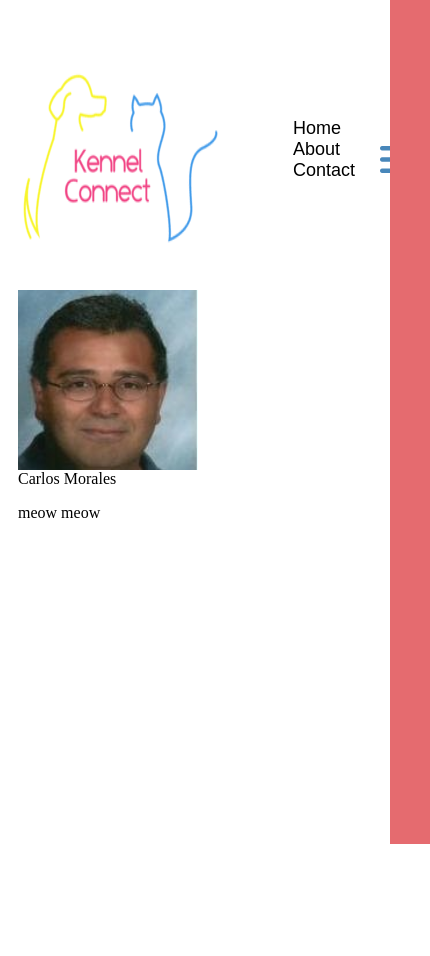
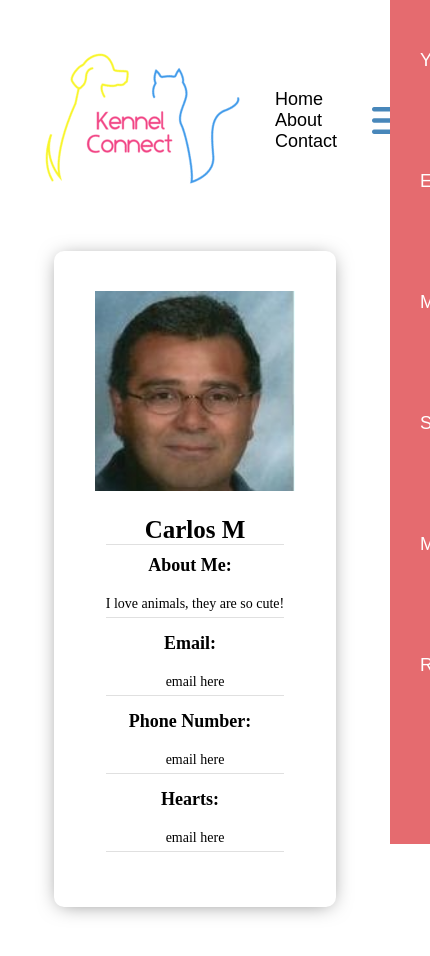
Before and after one commit to KatieC586/KennelConnect-Master, a plain HTML site: page Profile.html in a window 390 px wide. Shown: the whole page, 430 px wide, since content can reach past the window. Before the commit the page ends 844 px from the top, so only its background shows below. Drawn offline with Linux system fonts and the light colour scheme.

Commit message:
REDID RESPONSIVE PROFILE FINALLY.

```diff
--- a/Profile.html
+++ b/Profile.html
@@ -55,17 +55,21 @@
 </script>
 <!--add container fluid to be able to have the container change sizes when the screen size changes-->
 
-<div class="containerp">
-    <div class="card-container">
-        <img src="pics/carlos.jpg" src="carlos.jpg" alt="girl" width="180">
-        <div class="procontent">
-            <h7>Carlos Morales</h7>
-            <p>meow meow</p>
+<div class="wrapperpfp">
+    <div class="user-card">
+        <div class="user-card-ig">
+            <img src="pics/carlos.jpg" src="carlos.jpg" alt="girl" width="180">
+        </div>
+
+        <div class="user-card-info">
+            <h2>Carlos M</h2>
+            <p><span>About Me:</span> I love animals, they are so cute!</p>
+            <p><span>Email:</span> email here</p>
+            <p><span>Phone Number:</span> email here</p>
+            <p><span>Hearts:</span> email here</p>
         </div>
     </div>
 </div>
-
-
 
     </div><!--container-bottom-->
 </div><!--container-->
--- a/css/profile.css
+++ b/css/profile.css
@@ -7,19 +7,31 @@
     /*margin:10px;*/
     padding-bottom: 20px;
     margin-bottom:20px;
-    margin-top:50px;
+    /*margin-top:50px;*/
+    padding: 30px;
 }
+
+.KennelConnect{
+    width: 150px;
+}
+
 
 .navbar{
 margin: 30px auto;
+
 display: flex;
 align-items: center;
+justify-content: center;
 float:right;
 font-size:18px;
 font-family:Arial, Helvetica, sans-serif;
 
 }
-
+*{
+    margin:0;
+    padding:0;
+    box-sizing: border-box;
+}
 .ul{
     flex:1;
     text-align:right;
@@ -36,6 +48,7 @@ text-decoration:none;
 color: black;
 padding: 0 10px;
 position:relative;
+float: right;
 }
 
 bar ul li a::after{
@@ -60,13 +73,16 @@ bar ul li a:hover::after{
     position: static;
     float:left;
 }
-
+/*.navbar-icons{
+    margin-left:40px;
+}*/
 
 .search-box{
     width:45%;
     display:flex;
     padding-bottom: 1px solid #ddd;
     margin: 10px 0 30px;
+    text-decoration: #000;
 
 }
 .search-box img{
@@ -96,6 +112,10 @@ bar ul li a:hover::after{
     width:1000px;
     /*width: 861px border: 2px solid #000000;*/
     float:left;
+    /*border-left: 2px solid #4887BA;
+    border-right:#4887BA solid 2px;
+    border-bottom:#4887BA solid 2px;
+    border-top: #4887BA solid 2px;*/
 }
 #sideNav{
     width:250px;
@@ -107,6 +127,7 @@ bar ul li a:hover::after{
     z-index: 2;
     transition: .5s;
     }
+
 nav ul li{
     list-style: none;
     margin: 50px 20px;
@@ -116,11 +137,11 @@ nav ul li a{
     color: #fff;
     font-size:18px;
     font-family:Arial, Helvetica, sans-serif;
-    float:left;
+
 }
 #menuBtn{
     width:50px;
-    position:relative;
+    position:absolute;
     /*right:65px;
     top:35px;*/
     z-index:3;
@@ -135,15 +156,124 @@ text-align:center;
 
 }
 
+
+/*.left-column,.right-column{
+    flex-basis:50%;
+    }
+.right-column img{
+width:50%;
+float: right;
+}
+*/
+.clearfix:after {
+    text-decoration: none;
+    visibility: hidden;
+    display: block;
+    font-size: 0;
+    content: " ";
+    clear: both;
+    height: 0;
+    }
+    .clearfix { display: inline-block; }
+    * html .clearfix { height: 1%; }
+    .clearfix { display: block; }
+
   /*Homestyle css*/
 
 
 
-/*New info card start*/
+/*New info card start
+     margin-bottom: 15px;
+     padding-bottom: 5px;
+     border-bottom: 1px solid #e0e0e0;
+     (does the line dASH I RHINK
+*/
+.wrapperpfp{
+    display: flex;
+    justify-content: center;
+    align-items: center;
+    padding: 12%;
+}
 
+.user-card{
+    display: flex;
+    flex-direction: column;
+    align-items: center;
+    justify-content: center;
+    background-color: #fff;
+    border-radius: 10px;
+    padding: 40px;
+    width: 650px;
+    position: relative;
+    overflow: hidden;
+    box-shadow: 0 2px 20px -5px rgba(0,0,0,0.5);
+}
 
+.user-card-ig img{
+    width: 200px;
+    height: 200px;
+    object-fit: cover;
+}
 
+.user-card-info{
+    text-align: center;
+}
 
+.user-card-info h2{
+    font-size: 24px;
+    margin: 0;
+    margin-bottom: 10px;
+    border-bottom: 1px solid #e0e0e0;
+}
+
+.user-card-info p{
+    font-size: 14px;
+    margin-bottom: 15px;
+    padding-bottom: 5px;
+    border-bottom: 1px solid #e0e0e0;
+}
+
+.user-card-info p span{
+    font-weight: 700;
+    margin-right: 10px;
+    margin-bottom: 15px;
+    padding-bottom: 5px;
+}
+
+@media only screen and (min-width: 768px){
+    .user-card{
+        flex-direction: row;
+        align-items: flex-start;
+    }
+    .user-card-ig{
+        margin-right: 20px;
+        margin-bottom: 0;
+    }
+
+    .user-card-info{
+        text-align: left;
+    }
+}
+
+@media (max-width: 767px){
+    .wrapperpfp{
+        padding-top: 3%;
+    }
+    .user-card::before{
+        width: 300%;
+        height: 20px;
+        transform: rotate(0);
+    }
+    .user-card-info h2{
+        margin-top: 25px;
+        font-size: 25px;
+    }
+    .user-card-info p span{
+        display: block;
+        margin-bottom: 15px;
+        font-size: 18px;
+    }
+}
 
  /*info card
  @import url('https://fonts.googleapis.com/css2?family=Roboto+Condensed&display=swap');
```
